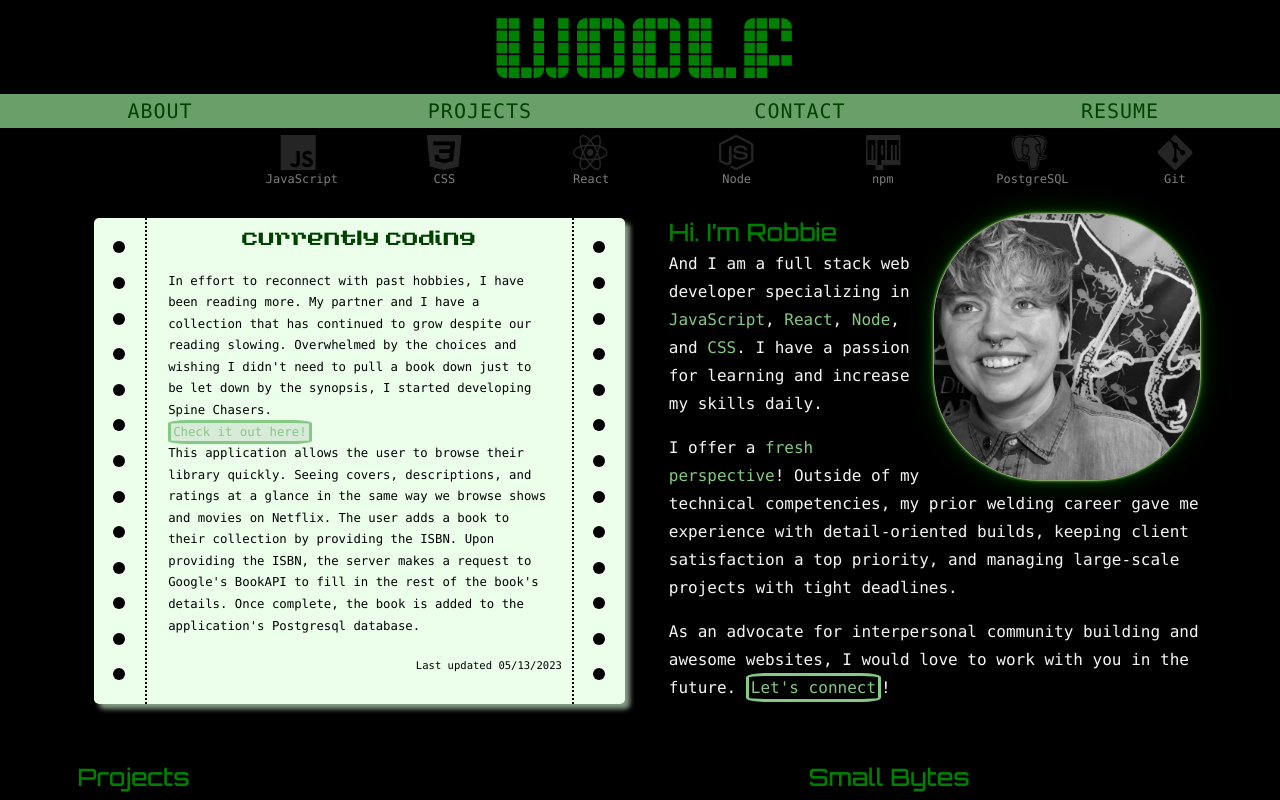
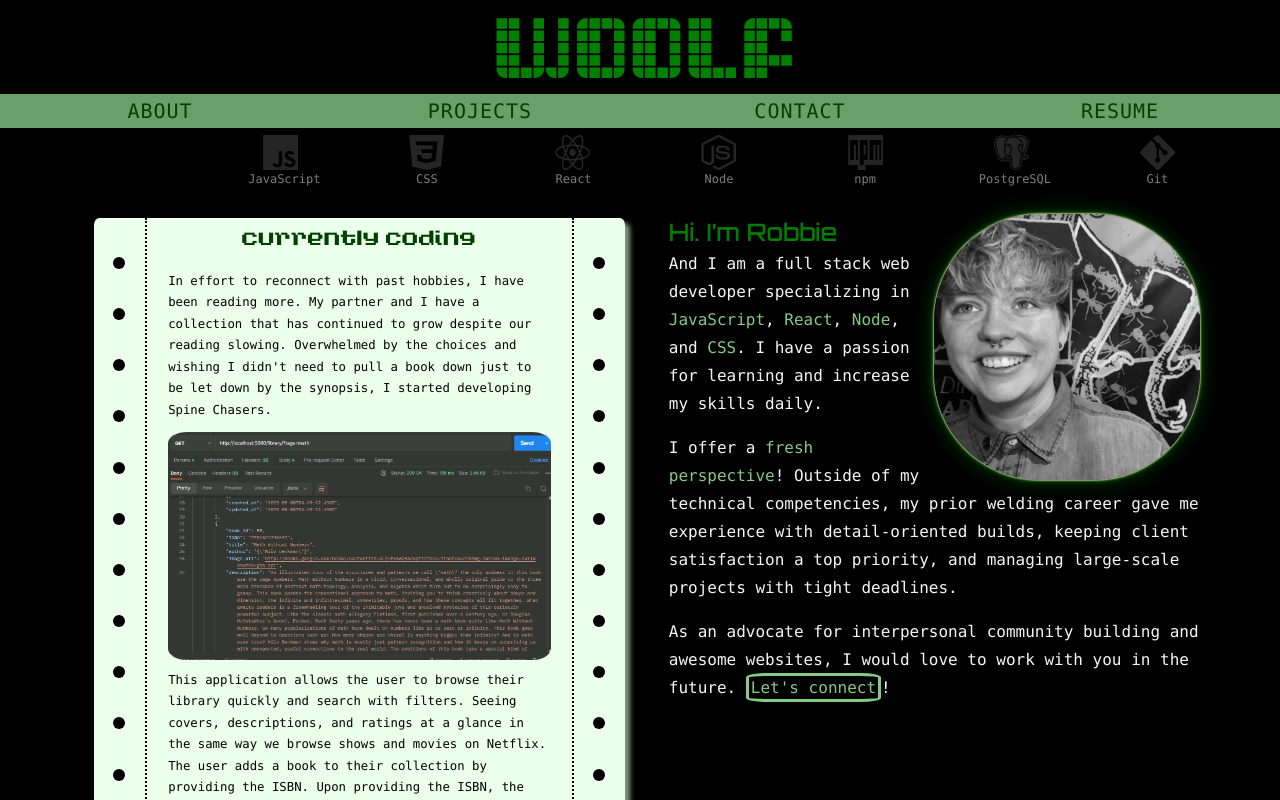
Before and after one commit to robbiemwoolf/website, a React (Create React App) app: page / in a window 1280 px wide. Shown: the top 800 px of the page. Built offline with nearby package versions, Linux system fonts and the light colour scheme.

Commit message:
add screenshot for currently coding spine-chasers

```diff
--- a/src/about/About.css
+++ b/src/about/About.css
@@ -91,10 +91,14 @@
 }
 
 .look {
-    opacity: 50%;
+    opacity: 90%;
     border-radius: 5%;
     margin: 10px 0;
     width: 100%;
+}
+
+.look:hover{
+    filter: drop-shadow(6px 6px 6px green);
 }
 
 .spotlight {
--- a/src/about/About.js
+++ b/src/about/About.js
@@ -12,9 +12,8 @@ import './About.css';
 
 export default function About() {
     const currentBlurb = "  In effort to reconnect with past hobbies, I have been reading more. My partner and I have a collection that has continued to grow despite our reading slowing. Overwhelmed by the choices and wishing I didn't need to pull a book down just to be let down by the synopsis, I started developing Spine Chasers.";
-    const additionalBlurb = "This application allows the user to browse their library quickly. Seeing covers, descriptions, and ratings at a glance in the same way we browse shows and movies on Netflix. The user adds a book to their collection by providing the ISBN. Upon providing the ISBN, the server makes a request to Google's BookAPI to fill in the rest of the book's details. Once complete, the book is added to the application's Postgresql database.";
-    const look = '';
-    const alternative = <Link className='alternative' to='https://github.com/robbiemwoolf/spine-chasers'>Check it out here!</Link>
+    const additionalBlurb = "This application allows the user to browse their library quickly and search with filters. Seeing covers, descriptions, and ratings at a glance in the same way we browse shows and movies on Netflix. The user adds a book to their collection by providing the ISBN. Upon providing the ISBN, the server makes a request to Google's BookAPI to fill in the rest of the book's details. Once complete, the book is added to the application's Postgresql database.";
+    const look = <Link to='https://github.com/robbiemwoolf/spine-chasers'><img className='look' src='/images/spinechasers-server.png' alt='Screenshot of JSON response' ></img></Link> ;
 
     return (
         <div className='background' >
@@ -40,7 +39,7 @@ export default function About() {
                     <p className='body blurb'>
                         {currentBlurb}
                         <br />
-                        {look ? look : alternative}
+                        {look ? look : null}
                         <br />
                         {additionalBlurb}
                     </p>
```
Also changed, not shown: public/images/spinechasers-server.png (added).
